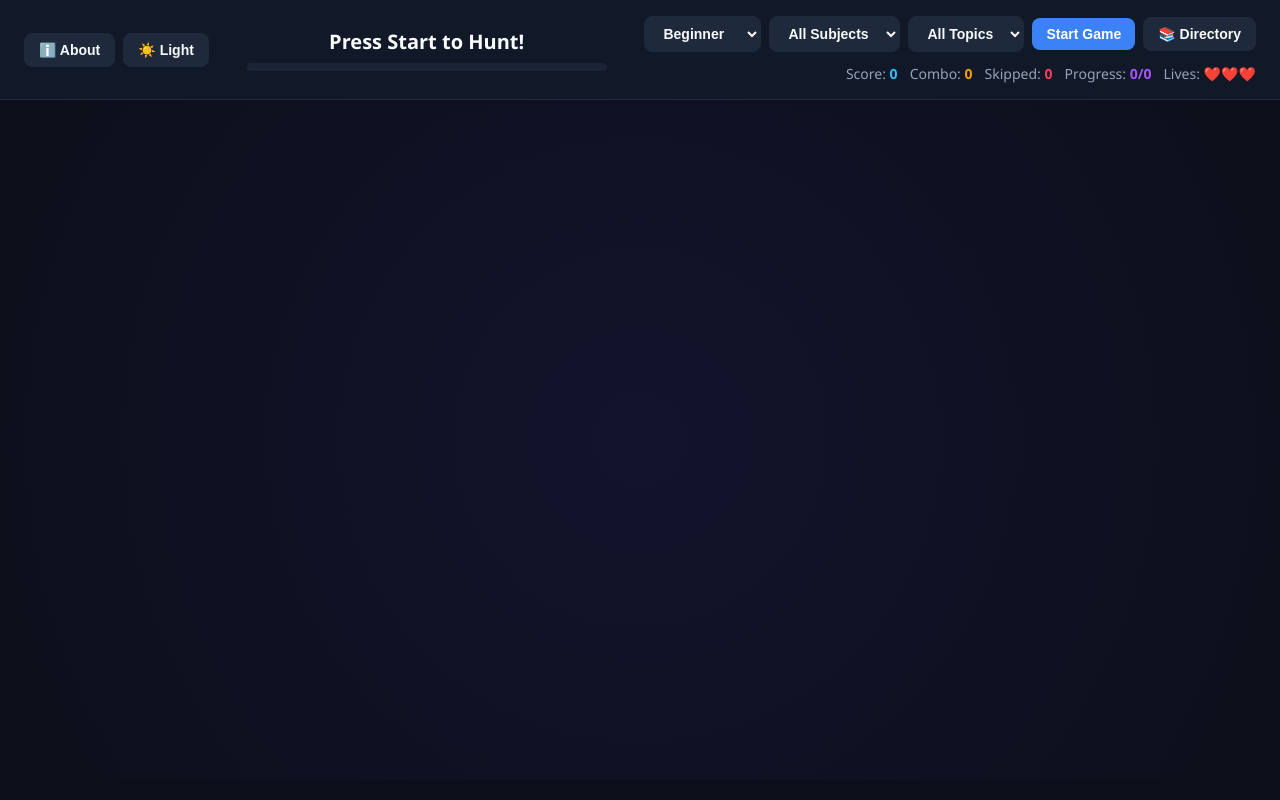
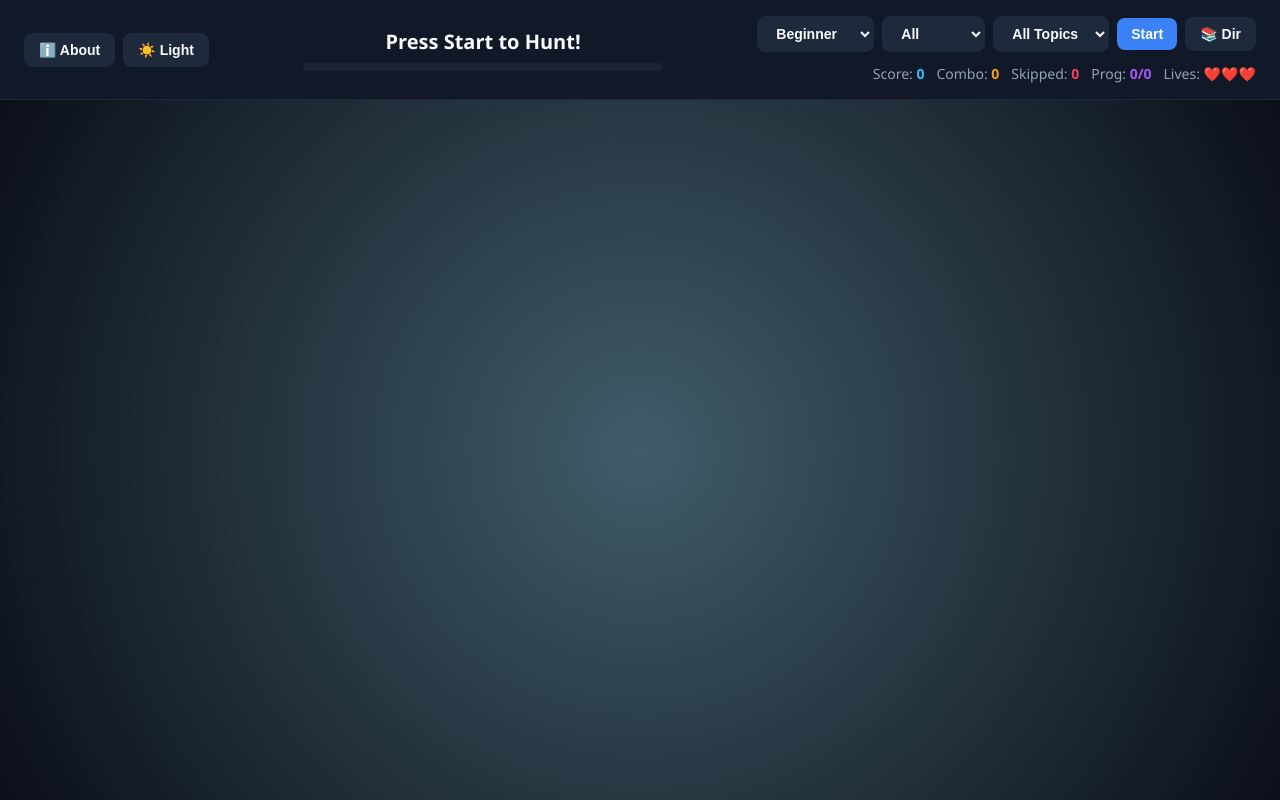
Before and after one commit to M-Shreya/FormulaHunt, a plain HTML site: page index.html in a window 1280 px wide. Drawn offline with Linux system fonts and the light colour scheme.

Commit message:
Add files via upload

```diff
--- a/index.html
+++ b/index.html
@@ -2,7 +2,7 @@
 <html>
 <head>
 <meta charset="utf-8">
-<meta name="viewport" content="width=device-width,initial-scale=1">
+<meta name="viewport" content="width=device-width,initial-scale=1,maximum-scale=1,user-scalable=no">
 <title>JEE Formula Hunt</title>
 
 <style>
@@ -35,10 +35,13 @@ body {
     font-family: 'Segoe UI', system-ui, -apple-system, sans-serif;
     overflow: hidden;
     user-select: none;
+    display: flex;
+    flex-direction: column;
+    height: 100vh; /* Fixed viewport container setup */
 }
 
 #top {
-    height: auto;
+    flex-shrink: 0; /* Prevents header from being squished */
     background: var(--header);
     padding: 12px 16px;
     display: flex;
@@ -48,6 +51,7 @@ body {
     border-bottom: 1px solid var(--border);
     box-shadow: 0 4px 12px rgba(0, 0, 0, 0.1);
     box-sizing: border-box;
+    width: 100%;
 }
 
 @media (min-width: 768px) {
@@ -122,7 +126,7 @@ body {
 }
 
 #question {
-    font-size: 16px;
+    font-size: 15px;
     font-weight: 700;
     margin-bottom: 6px;
     line-height: 1.3;
@@ -178,9 +182,10 @@ body {
     display: flex;
     gap: 4px;
     align-items: center;
-    flex-wrap: nowrap; /* Forces single line execution tracking on mobile */
+    flex-wrap: nowrap;
     justify-content: center;
     width: 100%;
+    box-sizing: border-box;
 }
 
 @media (min-width: 768px) {
@@ -227,7 +232,7 @@ select, button {
     background: var(--card);
     color: var(--text);
     border: 1px solid var(--border);
-    padding: 6px 8px;
+    padding: 8px 6px;
     border-radius: 6px;
     font-size: 11px;
     font-weight: 600;
@@ -235,14 +240,19 @@ select, button {
     transition: all 0.2s ease;
     outline: none;
     white-space: nowrap;
+    text-overflow: ellipsis;
+    overflow: hidden;
 }
 
-/* Adjust button scaling so four items lock tightly side-by-side */
 @media (max-width: 767px) {
     .btn-group button, .btn-group select {
         flex: 1;
+        min-width: 0; /* Allows elements to shrink below content size safely */
         text-align: center;
-        padding: 8px 4px;
+    }
+    /* Let the topic windows stay readable but bound safely */
+    #topic {
+        flex: 1.4;
     }
 }
 
@@ -268,15 +278,10 @@ select:hover, button:hover {
 
 #arena {
     position: relative;
-    height: calc(100vh - 170px);
+    flex-grow: 1; /* Automatically consumes exactly what is left of viewport height */
+    width: 100%;
     overflow: hidden;
-    background: radial-gradient(circle at center, rgba(30, 27, 75, 0.4) 0%, var(--bg) 100%);
-}
-
-@media (min-width: 768px) {
-    #arena {
-        height: calc(100vh - 120px);
-    }
+    background: radial-gradient(circle at center, rgba(163, 239, 254, 0.344) 0%, var(--bg) 100%);
 }
 
 .formula {
@@ -395,26 +400,26 @@ body.light-theme .formula {
                 <option value="Advanced">Advanced</option>
             </select>
             <select id="subject">
-                <option value="All">All Subjects</option>
+                <option value="All">All</option>
                 <option value="Physics">Physics</option>
-                <option value="Chemistry">Chemistry</option>
+                <option value="Chemistry">Chem</option>
                 <option value="Maths">Maths</option>
             </select>
             <select id="topic">
                 <option value="All">All Topics</option>
             </select>
 
-            <button id="startBtn">Start Game</button>
+            <button id="startBtn">Start</button>
             <button id="skipBtn" class="hidden-control">Skip</button>
             <button id="restartBtn" class="hidden-control">Restart</button>
 
-            <button onclick="window.location.href='formulae.html'">📚 Directory</button>
+            <button onclick="window.location.href='formulae.html'">📚 Dir</button>
         </div>
         <div class="stats-row">
             <div>Score: <span id="score">0</span></div>
             <div>Combo: <span id="combo">0</span></div>
             <div>Skipped: <span id="skipped">0</span></div>
-            <div>Progress: <span id="done">0/0</span></div>
+            <div>Prog: <span id="done">0/0</span></div>
             <div>Lives: <span id="lives">❤️❤️❤️</span></div>
         </div>
     </div>
```
